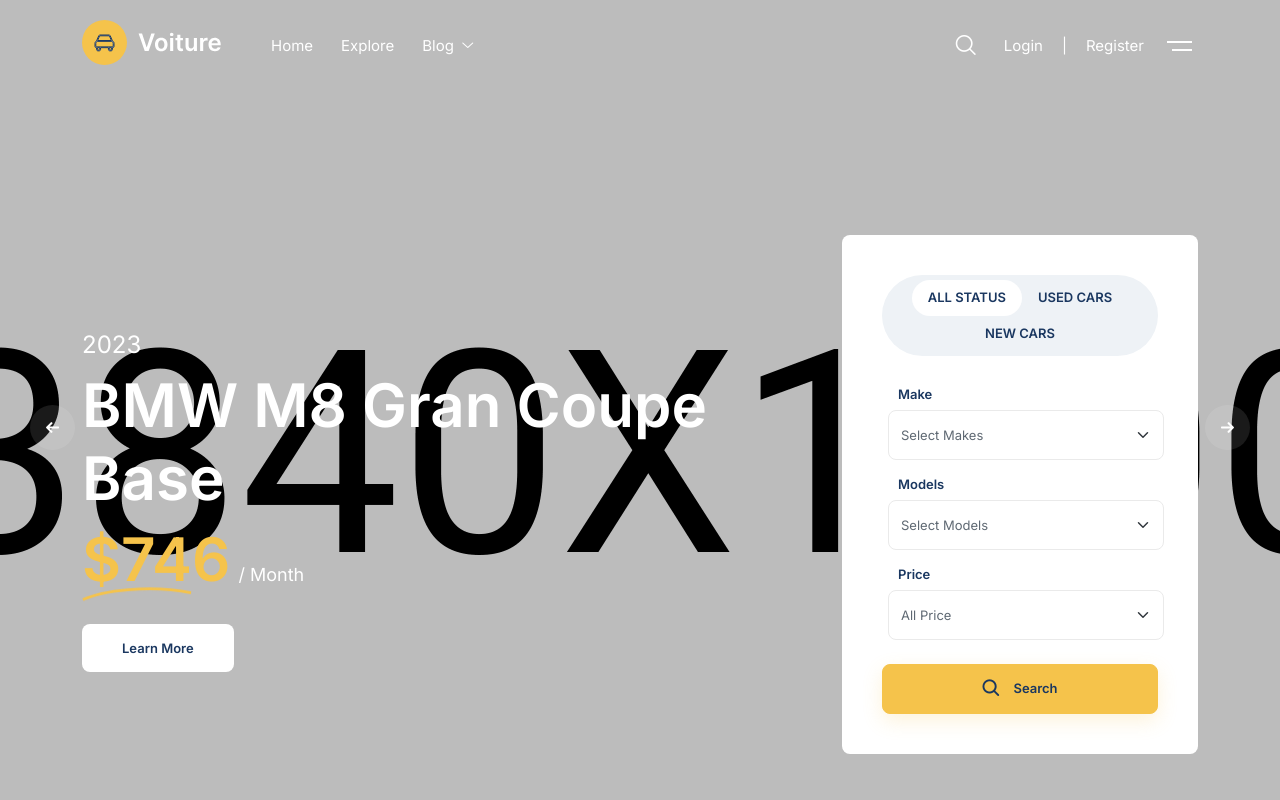
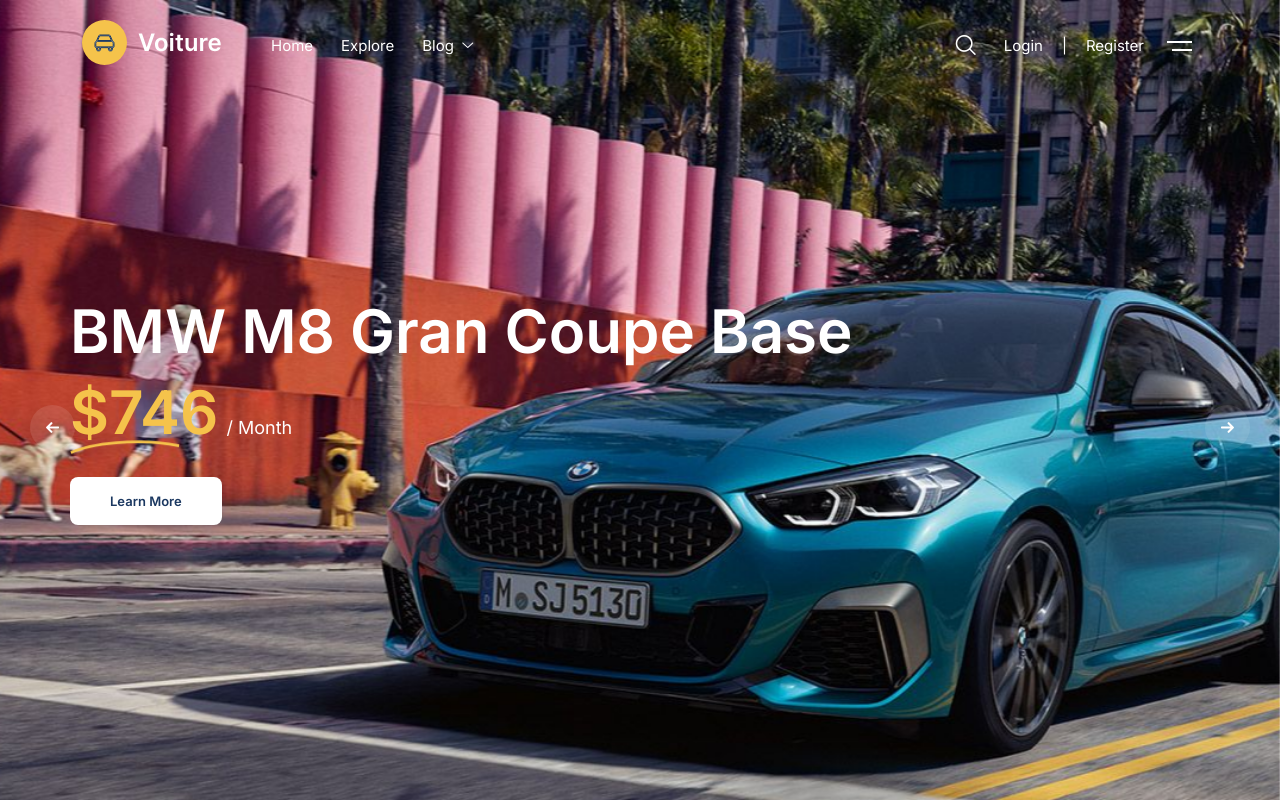
Before and after one commit to IntiCar/inticar-fe, a Next.js app: page / in a window 1280 px wide. Shown: the top 800 px of the page. Built offline with nearby package versions, Linux system fonts and the light colour scheme.

Commit message:
fix(home): fix home hero assets

```diff
--- a/src/components/home/Hero.js
+++ b/src/components/home/Hero.js
@@ -1,29 +1,28 @@
-"use client";
-import React from "react";
-import { Navigation } from "swiper";
-import { Swiper, SwiperSlide } from "swiper/react";
-import "swiper/css";
-import "swiper/css/navigation";
-import Image from "next/image";
-import Link from "next/link";
-import HeroFilterTabs from "./HeroFilterTabs";
+'use client';
+import React from 'react';
+import { Navigation } from 'swiper';
+import { Swiper, SwiperSlide } from 'swiper/react';
+import 'swiper/css';
+import 'swiper/css/navigation';
+import Image from 'next/image';
+import Link from 'next/link';
 
 const Hero = () => {
   const carSlides = [
     {
-      image: "/images/home/6.jpg",
-      title: "BMW M8 Gran Coupe Base",
-      price: "$746",
+      image: '/images/home/1.jpg',
+      title: 'BMW M8 Gran Coupe Base',
+      price: '$746',
     },
     {
-      image: "/images/home/2.jpg",
-      title: "BMW M8 Gran Audi A8 L 55",
-      price: "$865",
+      image: '/images/home/2.jpg',
+      title: 'Volvo V90 R-Design',
+      price: '$865',
     },
     {
-      image: "/images/home/1.jpg",
-      title: "BMW M8 Gran Coupe",
-      price: "$976",
+      image: '/images/home/3.jpg',
+      title: 'The BMW X1',
+      price: '$976',
     },
   ];
 
@@ -38,8 +37,8 @@
               loop={true}
               modules={[Navigation]}
               navigation={{
-                nextEl: ".right-btn",
-                prevEl: ".left-btn",
+                nextEl: '.right-btn',
+                prevEl: '.left-btn',
               }}
             >
               {carSlides.map((slide, index) => (
@@ -48,24 +47,21 @@
                     className="slide slide_image"
                     style={{
                       backgroundImage: `url(${slide.image})`,
-                      height: "900px",
+                      height: '900px',
                     }}
                   >
                     <div className="container home_fixed_content">
                       <div className="row">
-                        <div className="col-lg-7 col-xl-8">
                         <div className="home-content-home6-style">
                           <div className="home_content">
-                              <h2 className="banner-title">
-                                <small>2023</small> <br /> {slide.title}
-                              </h2>
+                            <h2 className="banner-title">{slide.title}</h2>
                             <h3 className="banner_top_title text-thm d-flex align-items-baseline">
                               <span className="aminated-object1">
                                 <Image
                                   width={110}
                                   height={14}
                                   style={{
-                                      objectFit: "contain",
+                                    objectFit: 'contain',
                                   }}
                                   priority
                                   className="objects"
@@ -73,7 +69,7 @@
                                   alt="border image"
                                 />
                               </span>
-                                <span>{slide.price}</span>{" "}
+                              <span>{slide.price}</span>{' '}
                               <small className="text-white d-inline-block ms-2">
                                 / Month
                               </small>
@@ -86,13 +82,6 @@
                             </Link>
                           </div>
                         </div>
-                        </div>
-                        {/* End .col-lg-7 */}
-
-                        <div className="col-lg-5 col-xl-4">
-                          <HeroFilterTabs />
-                        </div>
-                        {/* End .col-lg-7 */}
                       </div>
                     </div>
                   </div>
```
Lines whose indentation alone changed are shown as unchanged.
